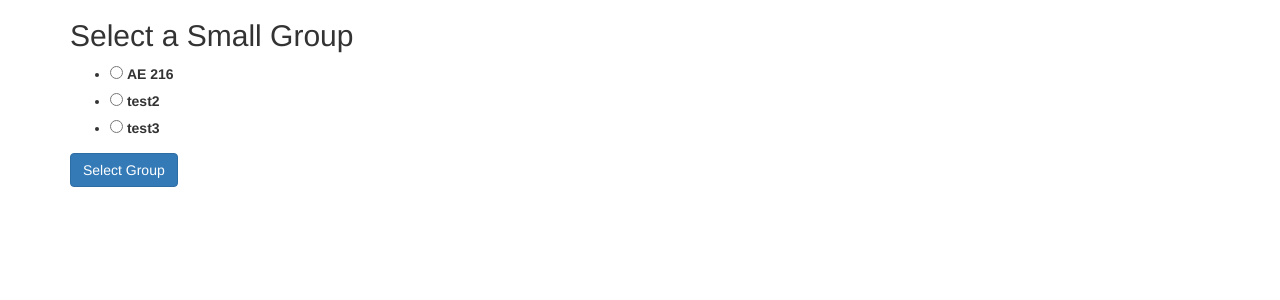
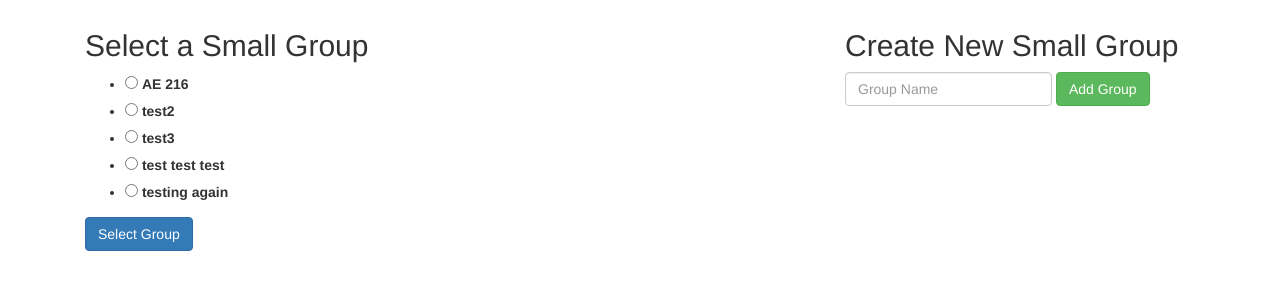
Before and after one commit to astonshane/GroupTracker, a Flask app: page /selectsmallgroup in a window 1280 px wide. Shown: the part 51-351 px from the top of the page. Run offline with Flask 2, Linux system fonts and the light colour scheme; the visitor is signed in with stand-in values (Sample User, id 1); data comes from the database, SQL or seed files in the repository; some libraries are stand-ins or nearby versions.

Commit message:
add new subgroups

```diff
--- a/server.py
+++ b/server.py
@@ -10,7 +10,7 @@ import json
 import urllib2
 import os
 from pprint import pprint
-from forms import AddUser, PickSmallGroup
+from forms import AddUser, PickSmallGroup, getSmallGroups
 from helpers import *
 
 DATABASE_URI = 'sqlite:////tmp/github-flask.db'
@@ -117,12 +117,34 @@ def selectSmallGroup():
         return redirect(url_for("requestLogin"))
 
     form = PickSmallGroup(request.form)
+    form.small_group.choices = getSmallGroups()
     if request.method == 'POST' and form.validate():
         session['small_group'] = request.form['small_group']
         session.modified = True
         return redirect(url_for("index"))
 
     return render_template("select_smallgroup.html", form=form)
+
+
+@app.route('/newsmallgroup', methods=['POST'])
+def newSmallGroup():
+    print "HERE", request.form['title']
+    if request.form['title'] != "":
+        print "SUCCESS"
+        new_title = request.form['title']
+        data = json.loads(open('smallgroups.json').read())
+        for group in data.get("groups", []):
+            if group['title'] == new_title:
+                flash("There is already a smallgroup with this name!", "error")
+                return redirect(url_for("selectSmallGroup"))
+        new_group = {"title": new_title, "users": []}
+        data['groups'].append(new_group)
+        with open('smallgroups.json', 'w') as outfile:
+            json.dump(data, outfile, sort_keys=True, indent=4, separators=(',', ': '))
+
+    else:
+        flash("Must enter a group name!", "error")
+    return redirect(url_for("selectSmallGroup"))
 
 
 @app.route("/", methods=('GET', 'POST'))
--- a/smallgroups.json
+++ b/smallgroups.json
@@ -134,6 +134,23 @@
                     "rcosio": "55e35b3bd20d829034ef0be5"
                 }
             ]
+        },
+        {
+            "title": "test test test",
+            "users": [
+                {
+                    "email": "astonshane@gmail.com",
+                    "fname": "Shane",
+                    "github": "astonshane",
+                    "lname": "Aston",
+                    "project": "astonshane/davisputnam",
+                    "rcosio": "alkjdsf"
+                }
+            ]
+        },
+        {
+            "title": "testing again",
+            "users": []
         }
     ]
 }
--- a/templates/select_smallgroup.html
+++ b/templates/select_smallgroup.html
@@ -14,6 +14,8 @@
 {% block body %}
   <div class="container">
     <p></p>
+    <div class"row">
+      <div class="col-md-8">
         <h2>Select a Small Group</h2>
         <form class="form-inline" method="POST" action="/selectsmallgroup">
             {{form.small_group}}
@@ -27,6 +29,18 @@
             <input type="submit" class="btn btn-primary" value="Select Group">
         </form>
       </div>
+      <div class="col-md-4">
+        <h2>Create New Small Group</h2>
+        <form class="form-inline" method="POST" action="/newsmallgroup">
+          <input type="text" class="form-control" placeholder="Group Name" name="title">
+          <input type="submit" class="btn btn-success" value="Add Group">
+        </form>
+      </div>
+    </div>
+
+  </div>
+
+
 
 {% endblock %}
 
```
Lines whose indentation alone changed are shown as unchanged.
